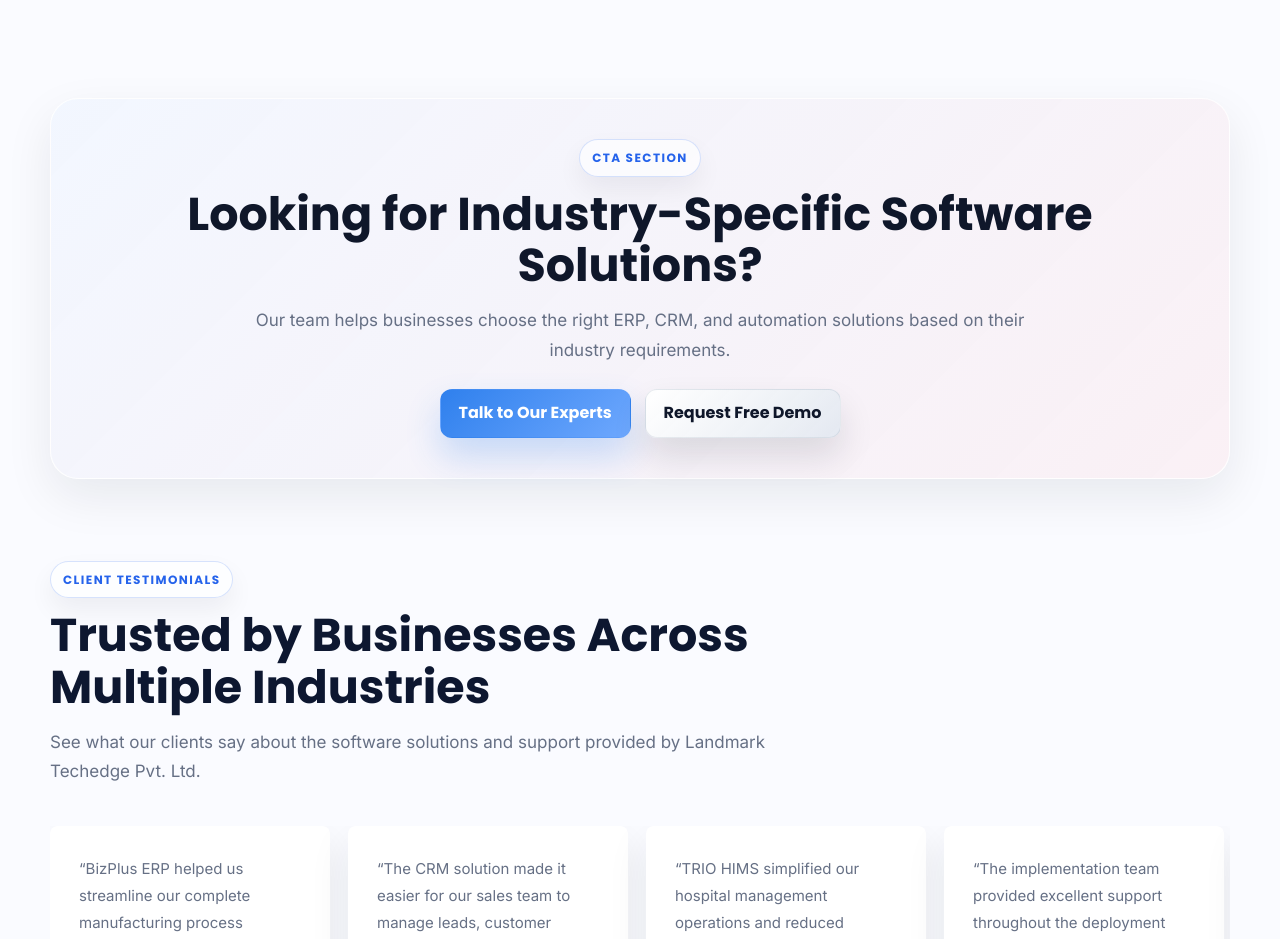
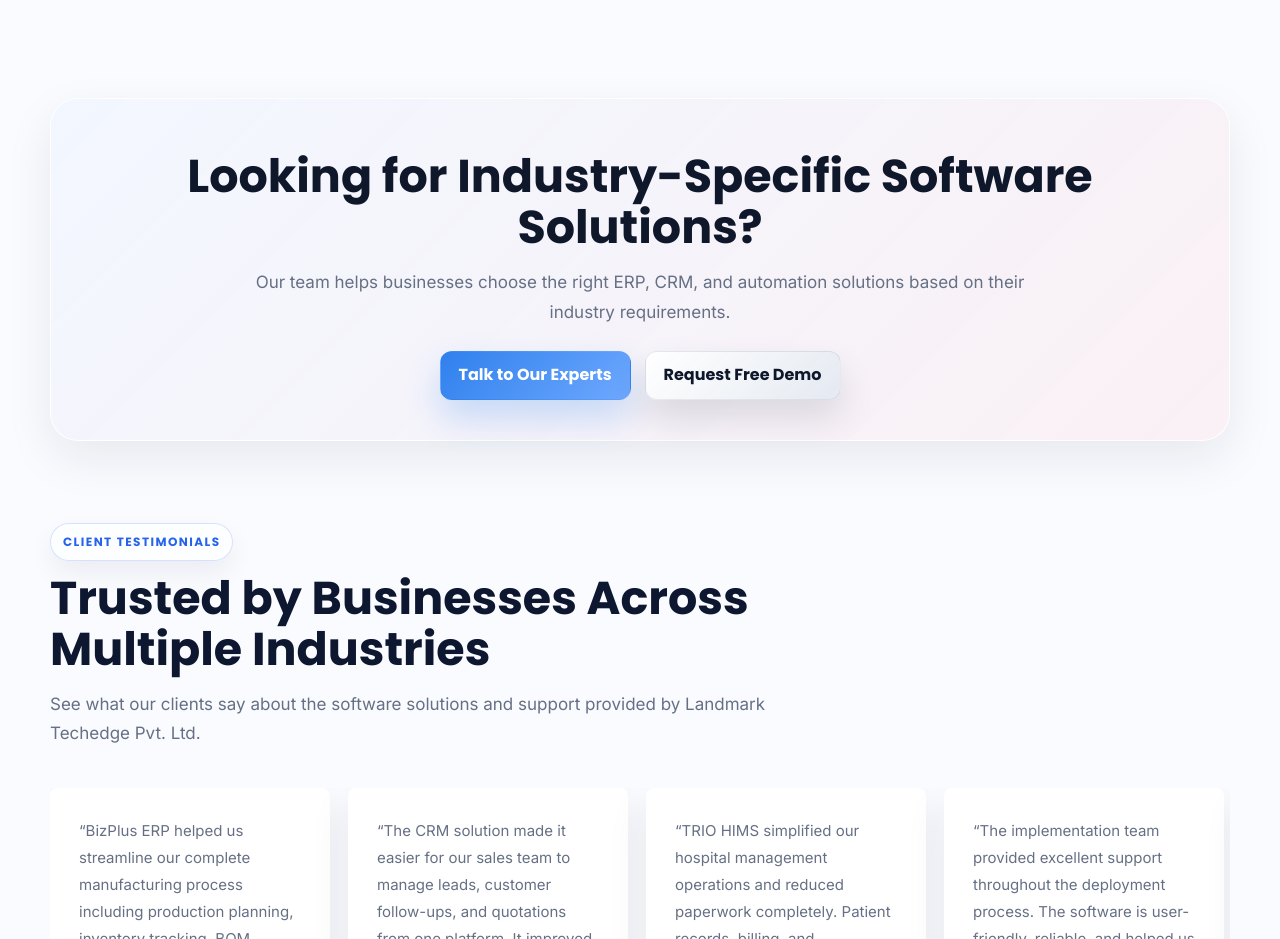
Before and after one commit to DeepanjaliIshte/landmark_techedge_pvt_ltd_web, a Next.js app: page / in a window 1280 px wide. Shown: the part 4840-5779 px from the top of the page. Built offline with nearby package versions, Linux system fonts and the light colour scheme.

Commit message:
Upgrade Next.js for App Router

```diff
--- a/app/page.tsx
+++ b/app/page.tsx
@@ -388,7 +388,6 @@
 
       <section className="homepage-cta">
         <div className="homepage-cta-content">
-          <span className="eyebrow">CTA SECTION</span>
           <h2>Looking for Industry-Specific Software Solutions?</h2>
           <p>
             Our team helps businesses choose the right ERP, CRM, and automation solutions based on their industry requirements.
--- a/package.json
+++ b/package.json
@@ -12,7 +12,7 @@
     "@tailwindcss/postcss": "^4.3.0",
     "autoprefixer": "^10.5.0",
     "framer-motion": "^12.39.0",
-    "next": "^15.3.2",
+    "next": "^15.3.3",
     "react": "^19.0.0",
     "react-dom": "^19.0.0",
     "swiper": "^12.1.4",
```
Also changed, not shown: 1 other file (tests, documents, lock files or other folders).
